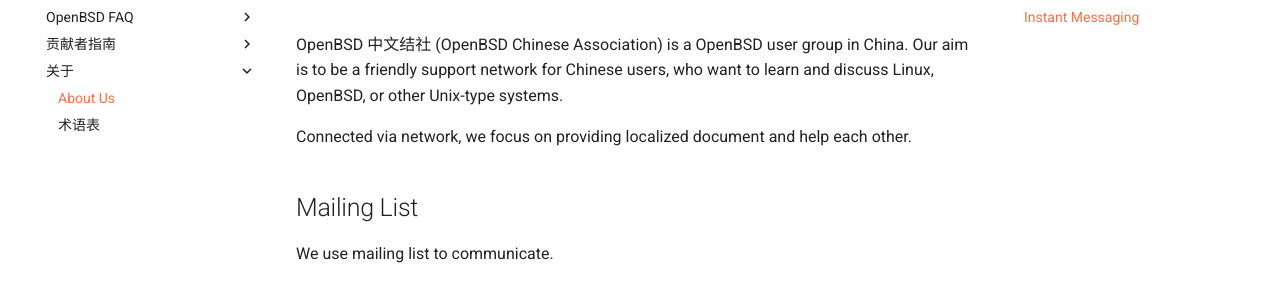
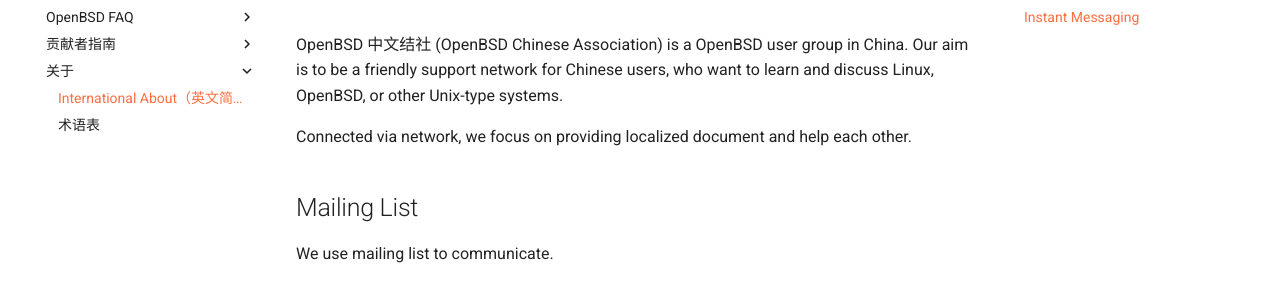
Before and after one commit to openbsd-zh-association/docs-openbsd-zh, an MkDocs documentation site: the page built from docs/about/international-about.md, in a window 1280 px wide. Shown: the part 148-429 px from the top of the page. Built offline with MkDocs 1.6.1 and Material for MkDocs 9.7.7, drawn with Linux system fonts in a browser that asks for light colours; comment, search, counter and statistics services are not loaded.

Commit message:
fix the wrong configuration of international-about.md

```diff
--- a/mkdocs.yml
+++ b/mkdocs.yml
@@ -22,7 +22,7 @@
       - 翻译规范: 'contribution/translation_rules.md'
     - 关于:
      #- 中文结社 : 'about/index.md
-      - 'about/international-about.md'
+      - International About（英文简介） : 'about/international-about.md'
       - 术语表 : 'about/terminology.md'
 
 theme:
```
